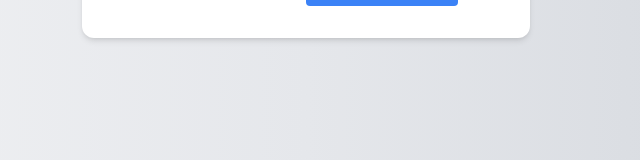
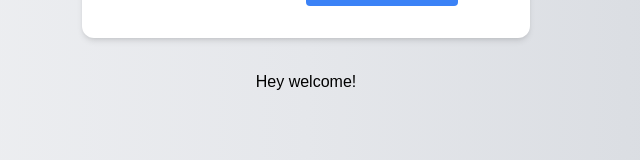
Before and after one commit to Narenweb/sms-next, a Next.js app: page /sample-event in a window 1280 px wide. Shown: the part 448-608 px from the top of the page, without its empty margins (334-974 px from the left). Built offline with nearby package versions, Linux system fonts and the light colour scheme.

Commit message:
automatic actions netlify

```diff
--- a/app/sample-event/page.jsx
+++ b/app/sample-event/page.jsx
@@ -79,6 +79,7 @@ const ConfigPage = () => {
           </div>
         ))}
       </div>
+      <h1 className='text-center'>Hey welcome!</h1>
     </div>
   );
 };
```
